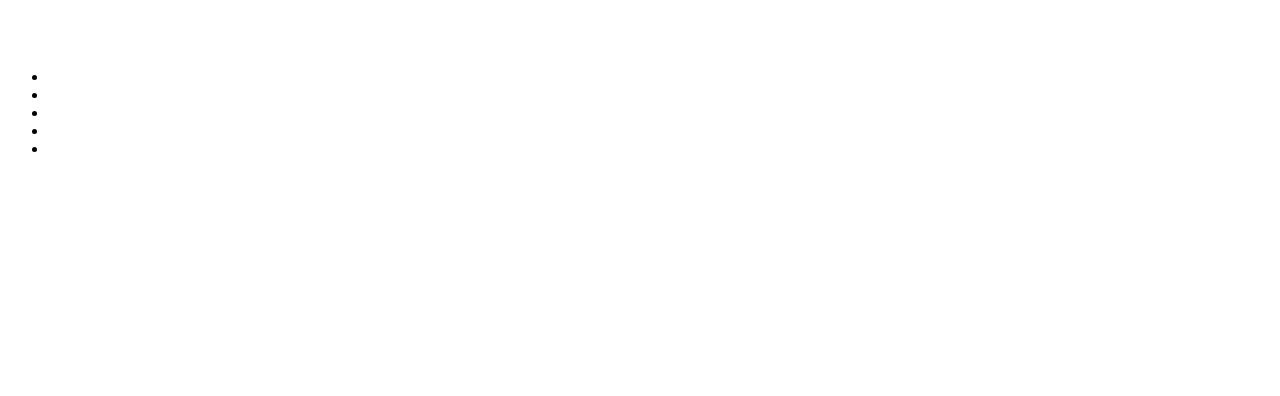
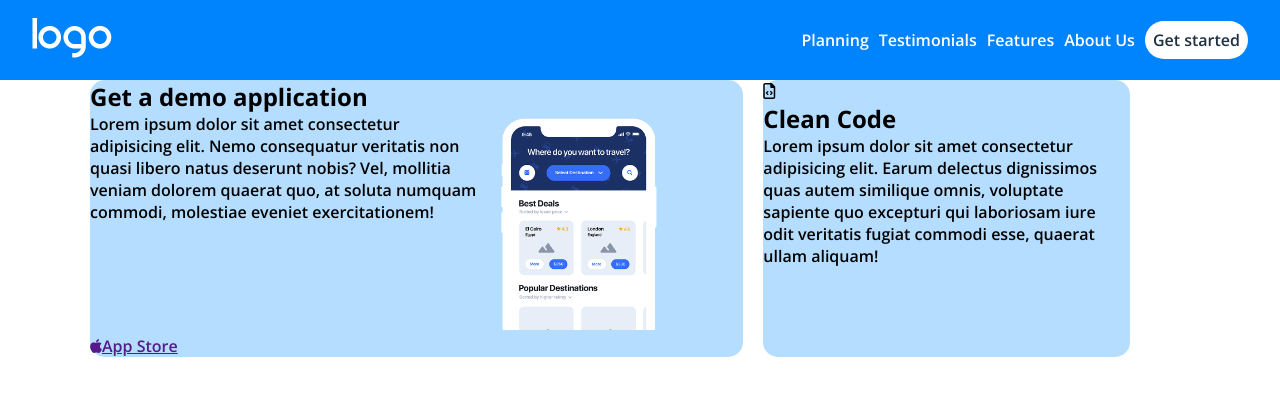
Before and after one commit to AndreaMatarrese/htmlcss-responsive-layout, a plain HTML site: page index.html in a window 1280 px wide. Drawn offline with nearby package versions, Linux system fonts and the light colour scheme.

Commit message:
start sec1

```diff
--- a/css/style.css
+++ b/css/style.css
@@ -0,0 +1,130 @@
+*{
+    margin: 0;
+    padding:0;
+    box-sizing: border-box;
+}
+
+html{
+    font-family: 'Open Sans', sans-serif;
+}
+
+/* GENERALI */
+.btn1{
+    color:#1f3041;
+    background-color: white;
+    border-radius: 10em;
+    padding: .5rem;
+    font-style: none;
+    text-decoration: none;
+}
+
+img{
+    width: 100%;
+    height: auto;
+}
+/* Nav menu */
+header{
+    background-color: #0084FD;
+
+}
+
+.nav-menu{
+    color: white;
+    text-decoration: none;
+
+
+}
+
+ul{
+    list-style: none;
+    display: flex;
+    column-gap: 10px;
+
+}
+
+.nav-menu{
+    color: white;
+}
+
+.menu{
+    width: 100%;
+    height: 5rem;
+    padding: 0 2rem;
+    display: flex;
+    justify-content: space-between;
+    align-items: center;
+}
+
+header .hamburger{
+    color: white;
+}
+
+
+
+
+/* SEZIONE 1 */
+.container{
+    max-width: 1100px;
+    margin: auto;
+    column-gap: 20px;
+    display: flex;
+
+}
+
+.blocco{
+    background-color: #B5DDFF;
+    max-width: calc(100%/3);
+    border-radius: 15px;
+
+
+}
+
+.blocco:first-child{
+    max-width: 66.6%;
+    display: flex;
+    flex-wrap: wrap;
+}
+
+.blocco:first-child .imgb{
+    width: 195px;
+}
+.blocco:first-child p{
+    flex-basis: 60%;
+}
+.blocco:first-child a{
+    display: block;
+    flex-basis: 100%;
+}
+.sezione1 h2{
+    width: 100%;
+}
+
+.sezione1 h2{
+    flex-basis: 100%;
+}
+/* DESKTOP */
+
+@media screen and (min-width: 811px) {
+    header .hamburger{
+        display: none;
+    }
+
+}
+
+/* TABLET */
+@media screen and (max-width: 810px) {
+    header ul{
+        display: none;
+        }
+    }
+
+
+
+/* TELEFONO */
+@media screen and (max-width: 375px) {
+    header ul{
+        display: none;
+    }
+    }
+
+}
--- a/index.html
+++ b/index.html
@@ -11,6 +11,7 @@
     <link href="https://fonts.googleapis.com/css2?family=Open+Sans:wght@600;631;700;800&display=swap" rel="stylesheet">
     <!-- style -->
     <link rel="stylesheet" href="css/style.css">
+    <link rel="stylesheet" href="https://cdnjs.cloudflare.com/ajax/libs/font-awesome/6.2.0/css/all.min.css" integrity="sha512-xh6O/CkQoPOWDdYTDqeRdPCVd1SpvCA9XXcUnZS2FmJNp1coAFzvtCN9BmamE+4aHK8yyUHUSCcJHgXloTyT2A==" crossorigin="anonymous" referrerpolicy="no-referrer" />
 
     <title>Responsive layout</title>
 </head>
@@ -18,15 +19,39 @@
     <header>
         <nav class="menu">
             <a href="#" class="logo"><img src="img/logo.png" alt=""></a>
+            <a href="#!" class="hamburger"><i class="fa-sharp hamburger fa-solid fa-bars"></i>
             <ul>
-                <li></li>
-                <li></li>
-                <li></li>
-                <li></li>
-                <li></li>
-            </ul>
-        </nav>
+                    <li><a href="#" class="nav-menu">Planning</a></li>
+                    <li><a href="#" class="nav-menu">Testimonials</a></li>
+                    <li><a href="#" class="nav-menu">Features</a></li>
+                    <li><a href="#" class="nav-menu">About Us</a></li>
+                    <li><a href="#" class="btn1">Get started</a></li>
+             </ul>
+
+            </nav>
     </header>
+    <main>
+        <section class="sezione1">
+            <div class="container">
+                <div class="blocco">
+                    <h2>Get a demo application</h2>
+                    <p class="txt">Lorem ipsum dolor sit amet consectetur adipisicing elit. Nemo consequatur veritatis non quasi libero natus deserunt nobis? Vel, mollitia veniam dolorem quaerat quo, at soluta numquam commodi, molestiae eveniet exercitationem!</p>
+                    <div class="img1">
+                        <img class="imgb" src="img/phone.png" alt="">
+                    </div>
+                    <a href="" class="btn2"><i class="fa-brands fa-apple"></i>App Store</a>
+                </div>
+                <div class="blocco">
+                    <i class="fa-regular fa-file-code"></i>
+                    <h2>Clean Code</h2>
+                    <p class="txt2">Lorem ipsum dolor sit amet consectetur adipisicing elit. Earum delectus dignissimos quas autem similique omnis, voluptate sapiente quo excepturi qui laboriosam iure odit veritatis fugiat commodi esse, quaerat ullam aliquam!</p>
+                </div>
+                <div class="blocco"></div>
+                <div class="blocco"></div>
+                <div class="blocco"></div>
+            </div>
+        </section>
+    </main>
 
 </body>
 </html>
```
Also changed, not shown: 1 other file.
